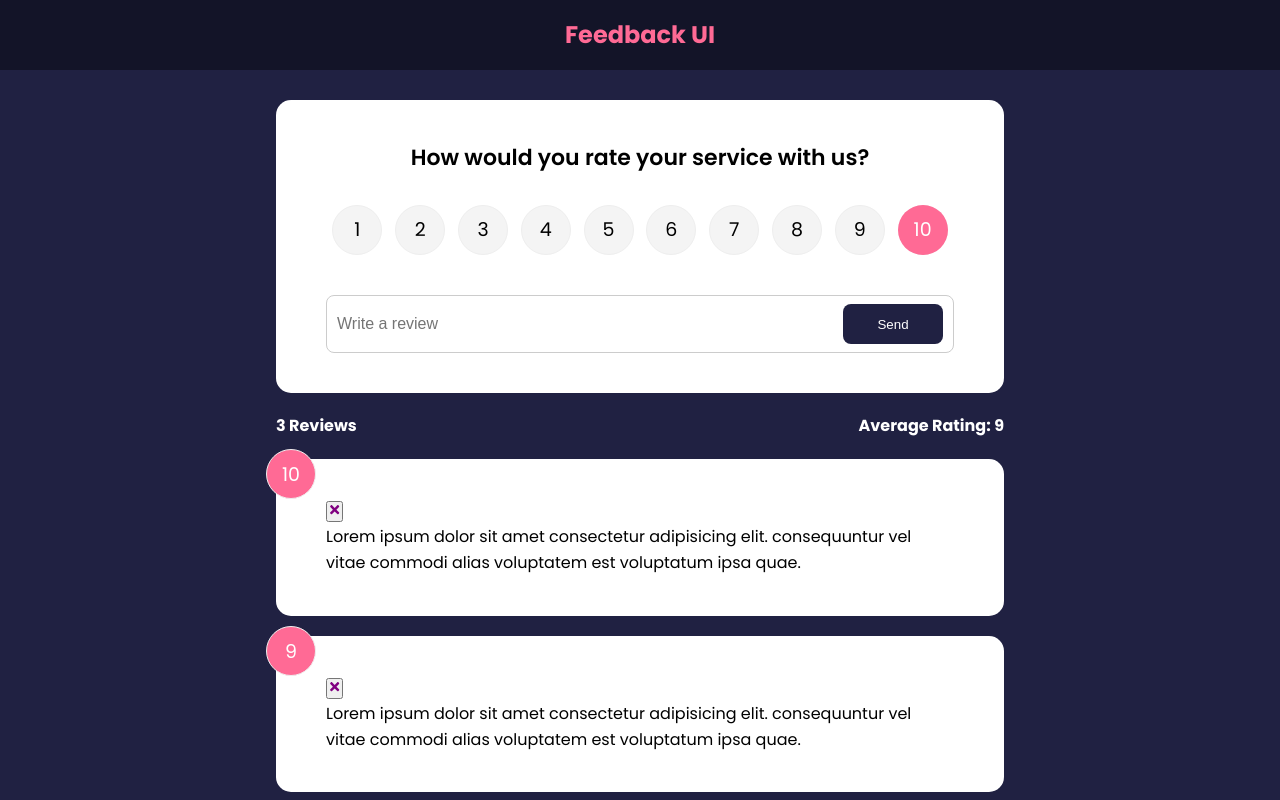
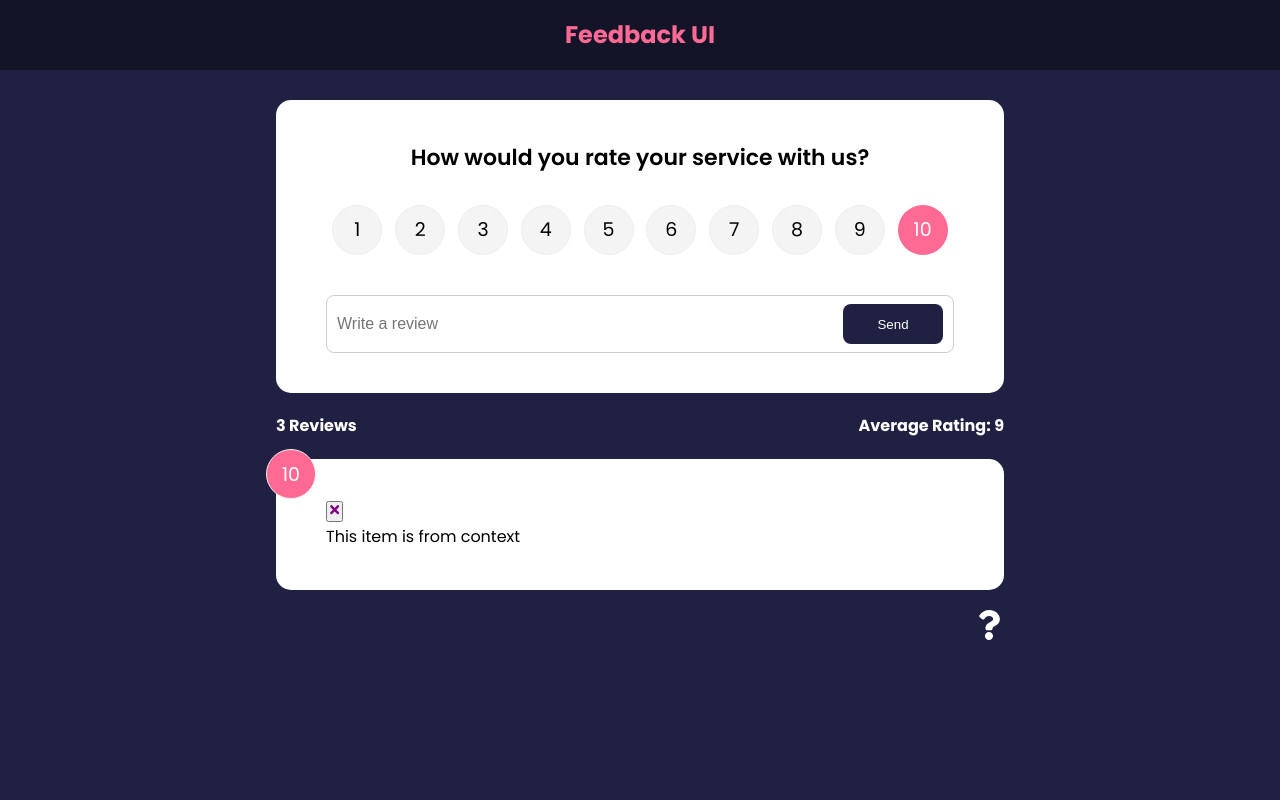
Before and after one commit to miquelespinosa2/feedback-react-app, a React (Create React App) app: page / in a window 1280 px wide. Shown: the top 800 px of the page. Built offline with nearby package versions, Linux system fonts and the light colour scheme.

Commit message:
first slessons of the 6th section

```diff
--- a/src/App.js
+++ b/src/App.js
@@ -8,6 +8,7 @@
 import FeedbackForm from './components/FeedbackForm'
 import AboutPage from './pages/AboutPage'
 import AboutIconLink from './components/AboutIconLink'
+import {FeedbackProvider} from './context/FeedbackContext'
 
 
 function App() {
@@ -25,6 +26,7 @@
     }
   }
   return (
+    <FeedbackProvider>
       <Router>
         <Header />
         <div className="container">
@@ -45,6 +47,7 @@
         <AboutIconLink />
         </div>
       </Router>
+    </FeedbackProvider>
   )
 }
 
--- a/src/components/FeedbackList.jsx
+++ b/src/components/FeedbackList.jsx
@@ -1,8 +1,11 @@
 import {motion, AnimatePresence} from 'framer-motion'
-import PropTypes from 'prop-types'
+import {useContext} from 'react'
 import FeedbackItem from './FeedbackItem'
+import FeedbackContext from '../context/FeedbackContext'
 
-function FeedbackList({feedback, handleDelete}) {
+function FeedbackList({handleDelete}) {
+  const {feedback} = useContext(FeedbackContext)
+
   if(!feedback || feedback.length === 0) {
     return <p>No feedback yet</p>
   }
@@ -25,13 +28,4 @@
   )
 }
 
-FeedbackList.propTypes = {
-  feedback: PropTypes.arrayOf(
-    PropTypes.shape({
-      id: PropTypes.number.isRequired,
-      text: PropTypes.string.isRequired,
-      rating: PropTypes.number.isRequired,
-    })
-  )
-}
 export default FeedbackList
--- /dev/null
+++ b/src/context/FeedbackContext.jsx
@@ -0,0 +1,23 @@
+import { createContext, useState } from "react";
+
+const FeedbackContext = createContext()
+
+export const FeedbackProvider = ({children}) => {
+
+  const [feedback, setFeedback] = useState([
+    {
+      id: 1,
+      text: 'This item is from context',
+      rating: 10
+    },
+  ])
+
+
+  return <FeedbackContext.Provider value={{
+    feedback,
+  }}>
+    {children}
+  </FeedbackContext.Provider>
+}
+
+export default FeedbackContext
```
Lines whose indentation alone changed are shown as unchanged.
